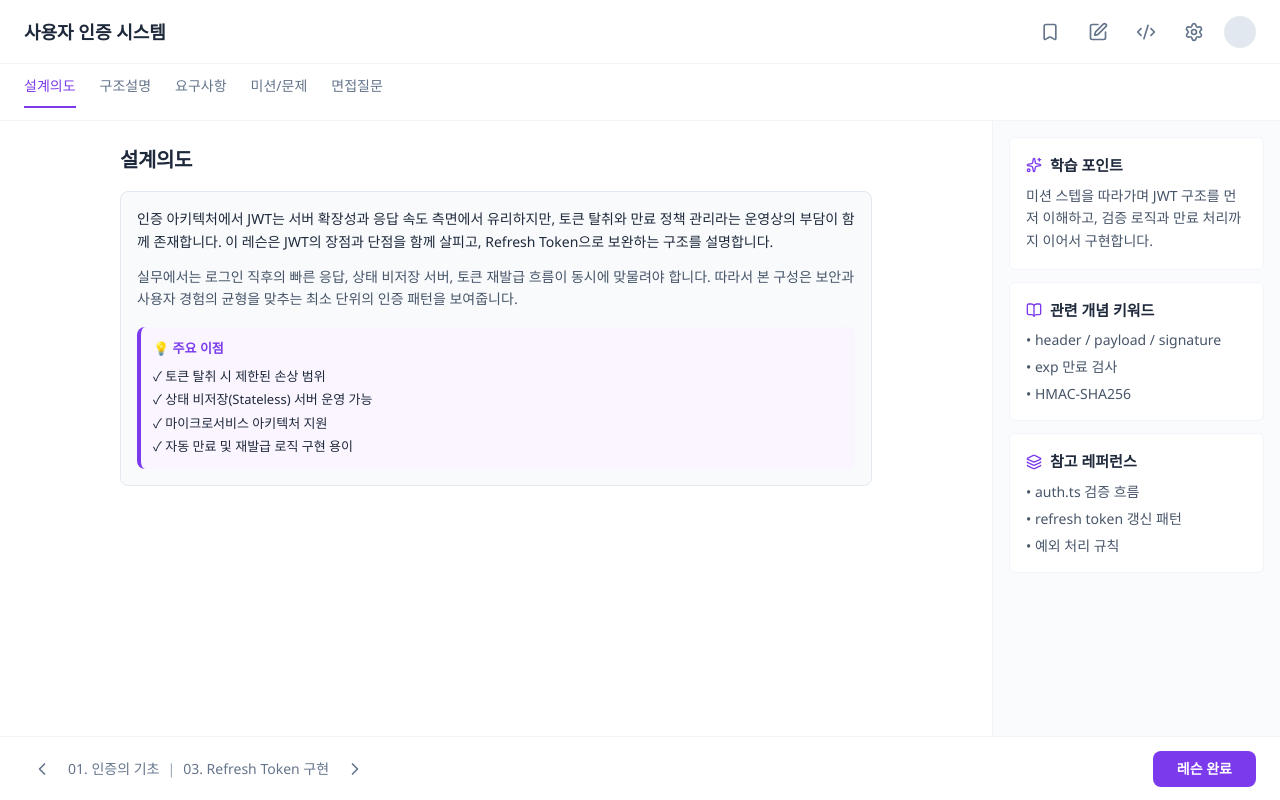
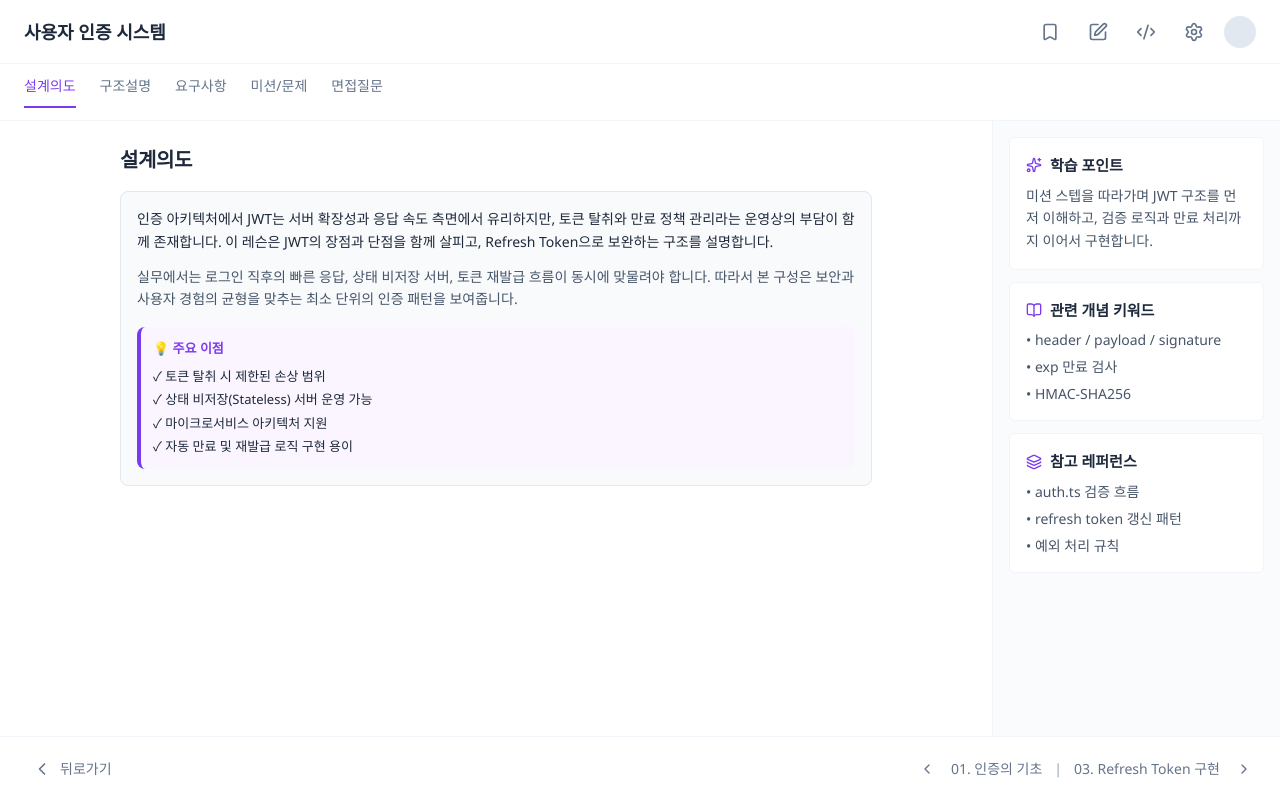
Before and after one commit to COBIP/COBIP_FE, a Next.js app: page /functional-template in a window 1280 px wide. Built offline with nearby package versions, Linux system fonts and the light colour scheme.

Commit message:
✨ feat: 푸터 — 뒤로가기 버튼 추가 및 내비게이션 우측 정렬, 레슨 완료 버튼 제거

```diff
--- a/src/features/functional-template/components/FunctionalTemplateLayout.tsx
+++ b/src/features/functional-template/components/FunctionalTemplateLayout.tsx
@@ -1,6 +1,7 @@
 'use client';
 
 import { useState, useMemo } from 'react';
+import { useRouter } from 'next/navigation';
 import { ChevronLeft, ChevronRight, BookOpen, Layers3, Sparkles } from 'lucide-react';
 import { Header } from './Header';
 import { TabNav } from './TabNav';
@@ -169,6 +170,7 @@ const missionFiles: Record<string, string> = {
       const [activeFile, setActiveFile] = useState('main.ts');
 
       const isDarkMode = themeMode === 'dark';
+      const router = useRouter();
 
       // 현재 에디터 코드 계산 (useMemo로 메모이제이션)
       const editorCode = useMemo(
@@ -293,6 +295,9 @@ const missionFiles: Record<string, string> = {
             activeTab={activeTab}
             onTabChange={setActiveTab}
             isDarkMode={isDarkMode}
+            onMarkComplete={() => {
+              // 학습 완료 처리 로직
+            }}
           />
 
           <div className={`relative flex flex-1 min-h-0 overflow-hidden ${isMemoOpen ? 'pr-80' : ''}`}>
@@ -344,22 +349,38 @@ const missionFiles: Record<string, string> = {
 
       {/* 바텀 네비게이션 */}
       <div
-        className={`h-16 border-t transition-colors duration-300 px-6 flex items-center justify-between ${
+        className={`h-16 border-t transition-colors duration-300 px-6 flex items-center ${
           isDarkMode
             ? 'bg-[#0F172A] border-[#334155]'
             : 'bg-white border-[#F1F5F9]'
         }`}
       >
-        <div className="flex items-center gap-2">
+        <button
+          onClick={() => router.push('/functional-template-hub')}
+          className={`flex items-center gap-2 p-2 rounded transition-colors duration-300 ${
+            isDarkMode
+              ? 'text-[#94A3B8] hover:bg-[#334155]'
+              : 'text-[#64748B] hover:bg-[#F8FAFC]'
+          }`}
+        >
+          <ChevronLeft className="w-5 h-5" />
+          <span className={`text-sm font-medium ${isDarkMode ? 'text-[#94A3B8]' : 'text-[#64748B]'}`}>
+            뒤로가기
+          </span>
+        </button>
+
+        <div className="flex-1" />
+
+        <div className="flex items-center gap-3">
           <button
-            className={`p-2 rounded transition-colors duration-300 ${
-              isDarkMode
-                ? 'text-[#94A3B8] hover:bg-[#334155]'
-                : 'text-[#64748B] hover:bg-[#F8FAFC]'
+            aria-label="이전 레슨"
+            className={`p-1 rounded transition-colors duration-300 ${
+              isDarkMode ? 'text-[#94A3B8] hover:bg-[#334155]' : 'text-[#64748B] hover:bg-[#F8FAFC]'
             }`}
           >
-            <ChevronLeft className="w-5 h-5" />
+            <ChevronLeft className="w-4 h-4" />
           </button>
+
           <span
             className={`text-sm font-medium transition-colors duration-300 ${
               isDarkMode ? 'text-[#94A3B8]' : 'text-[#64748B]'
@@ -367,6 +388,7 @@ const missionFiles: Record<string, string> = {
           >
             01. 인증의 기초
           </span>
+
           <span
             className={`text-sm transition-colors duration-300 ${
               isDarkMode ? 'text-[#64748B]' : 'text-[#94A3B8]'
@@ -374,6 +396,7 @@ const missionFiles: Record<string, string> = {
           >
             |
           </span>
+
           <span
             className={`text-sm font-medium transition-colors duration-300 ${
               isDarkMode ? 'text-[#94A3B8]' : 'text-[#64748B]'
@@ -381,24 +404,16 @@ const missionFiles: Record<string, string> = {
           >
             03. Refresh Token 구현
           </span>
+
           <button
-            className={`p-2 rounded transition-colors duration-300 ${
-              isDarkMode
-                ? 'text-[#94A3B8] hover:bg-[#334155]'
-                : 'text-[#64748B] hover:bg-[#F8FAFC]'
+            aria-label="다음 레슨"
+            className={`p-1 rounded transition-colors duration-300 ${
+              isDarkMode ? 'text-[#94A3B8] hover:bg-[#334155]' : 'text-[#64748B] hover:bg-[#F8FAFC]'
             }`}
           >
-            <ChevronRight className="w-5 h-5" />
+            <ChevronRight className="w-4 h-4" />
           </button>
         </div>
-
-        <button className={`px-6 py-2 rounded-lg font-semibold text-sm transition-all duration-300 ${
-          isDarkMode
-            ? 'bg-[#7C3AED] text-white hover:bg-[#6D28D9]'
-            : 'bg-[#7C3AED] text-white hover:bg-[#6D28D9]'
-        }`}>
-          레슨 완료
-        </button>
       </div>
 
       {/* 설정 모달 */}
```
